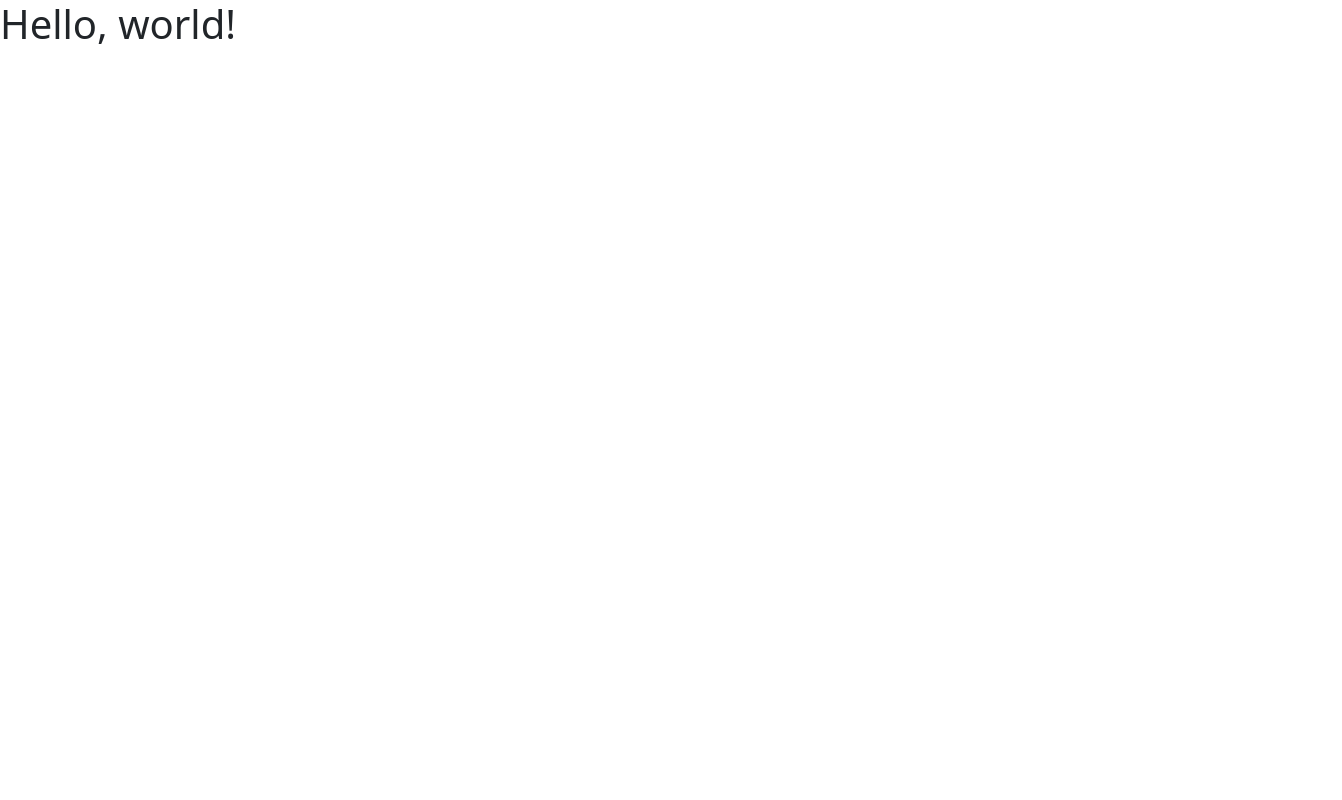
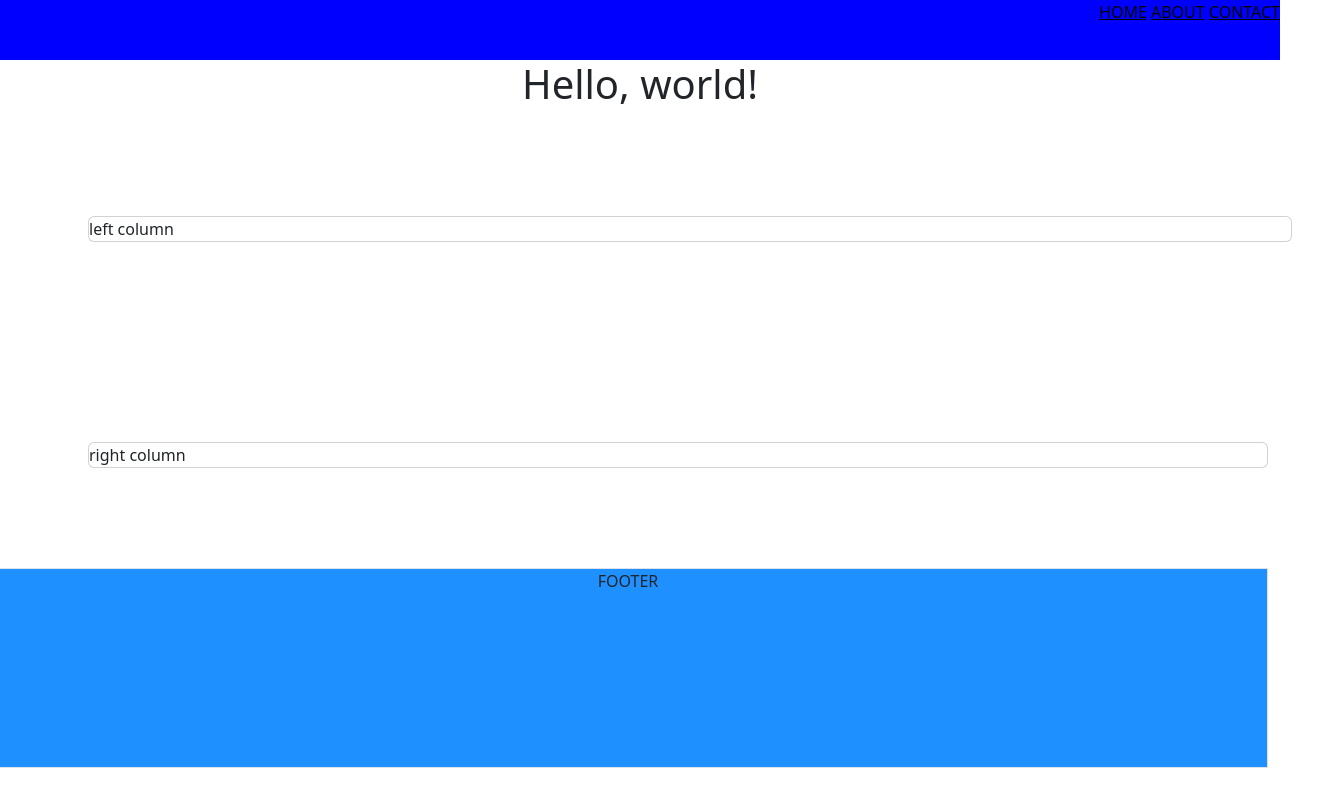
Before and after one commit to EvanC1999/Collab-Practice, a plain HTML site: page index.html in a window 1280 px wide. Shown: the whole page, 1342 px wide, since content can reach past the window. Drawn offline with nearby package versions, Linux system fonts and the light colour scheme.

Commit message:
Added nav, try to add left and righ column, footer

```diff
--- a/css/stylesheet.css
+++ b/css/stylesheet.css
@@ -0,0 +1,29 @@
+nav{
+    width: 100%;
+    height: 60px;
+    background-color: blue;
+    text-align: right;
+}
+nav li{
+    display: inline-block
+}
+nav li a{
+    color: black;
+    text-transform: uppercase;
+}
+h1{
+    text-align: center;
+}
+.column{
+    float: left;
+    margin: 50px;
+    padding: 50px;
+}
+footer{
+    width: 100%;
+    height: 200px;
+    clear: both;
+    background-color: dodgerblue;
+    text-align: center;
+    text-transform: uppercase;
+}
--- a/index.html
+++ b/index.html
@@ -3,13 +3,51 @@
   <head>
     <meta charset="utf-8">
     <meta name="viewport" content="width=device-width, initial-scale=1">
+
     <title>Bootstrap demo</title>
+
     <link href="https://cdn.jsdelivr.net/npm/bootstrap@5.2.2/dist/css/bootstrap.min.css" rel="stylesheet" integrity="sha384-Zenh87qX5JnK2Jl0vWa8Ck2rdkQ2Bzep5IDxbcnCeuOxjzrPF/et3URy9Bv1WTRi" crossorigin="anonymous">
     <script src="https://cdn.jsdelivr.net/npm/bootstrap@5.2.2/dist/js/bootstrap.bundle.min.js" integrity="sha384-OERcA2EqjJCMA+/3y+gxIOqMEjwtxJY7qPCqsdltbNJuaOe923+mo//f6V8Qbsw3" crossorigin="anonymous"></script>
     <link rel="stylesheet" href="css/stylesheet.css">
+
   </head>
   <body>
+
+    <nav>
+      <li>
+        <a href="">home</a>
+      </li>
+      <li>
+        <a href="">about</a>
+      </li>
+      <li>
+        <a href="">contact</a>
+      </li>
+
+    </nav>
+
     <h1>Hello, world!</h1>
+
+    <div class="row">
+      <div class="column">
+        <div class="card">
+          left column
+        </div>
+      </div>
+      <div class="row">
+        <div class="column">
+          <div class="card">
+            right column
+          </div>
+        </div>
+
+
+
+
+
+    <footer class="border">
+      <p>footer</p>
+    </footer>
 
   </body>
 </html>
```
